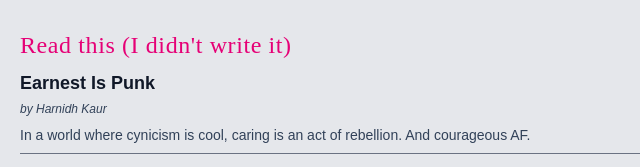
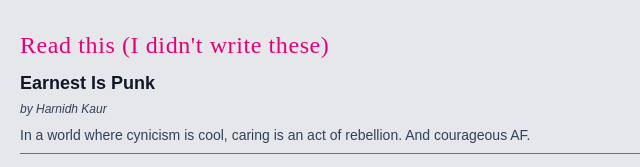
Before and after one commit to zum281/personal-site, a website built with Vite: page index.html in a window 1280 px wide. Shown: the part 608-775 px from the top of the page, 284-924 px from the left. Built offline with nearby package versions, Linux system fonts and the light colour scheme.

Commit message:
fix: wording

```diff
--- a/index.html
+++ b/index.html
@@ -51,7 +51,7 @@
         </div>
       </section>
       <section>
-        <h2>Read this (I didn't write it)</h2>
+        <h2>Read this (I didn't write these)</h2>
         <ul class="grid gap-4">
           <li>
             <a
```
